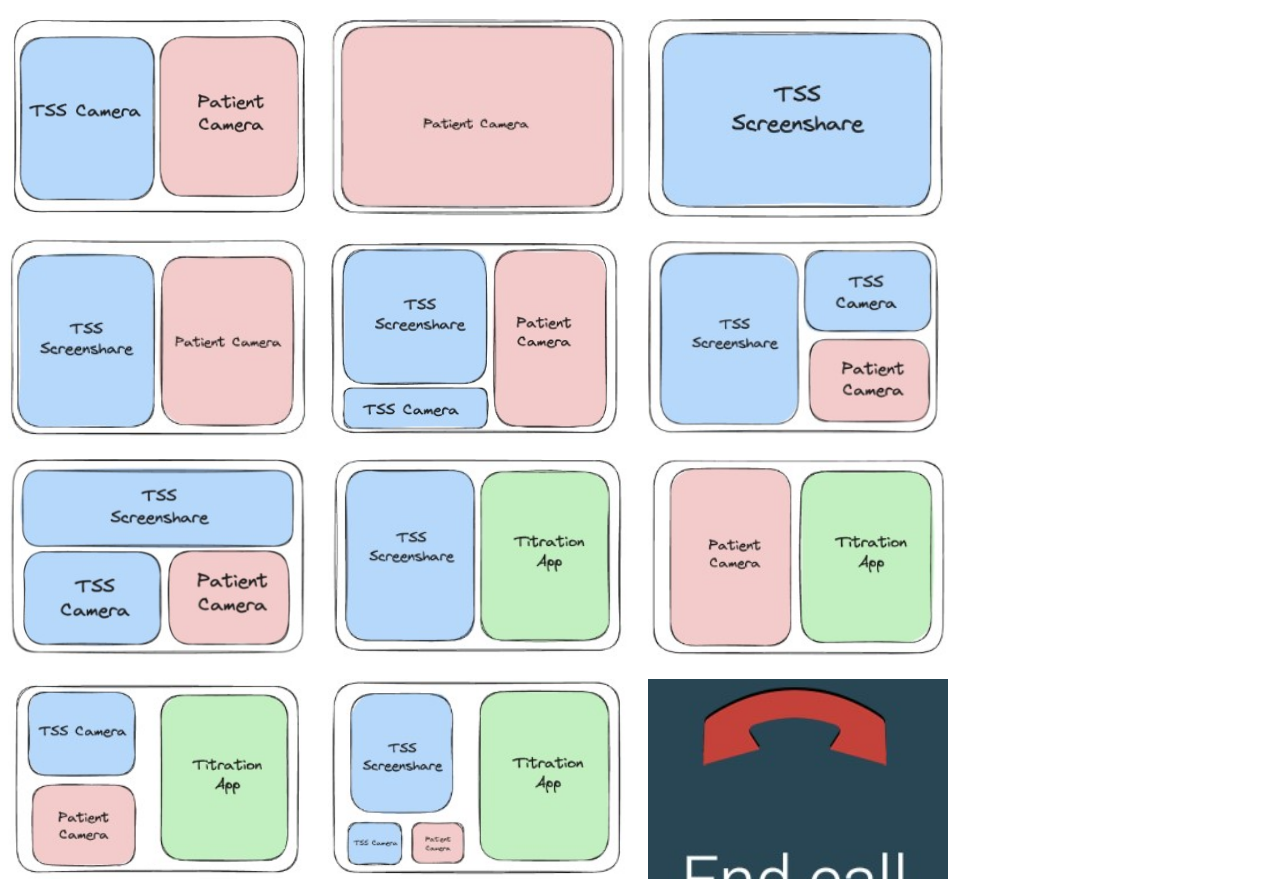
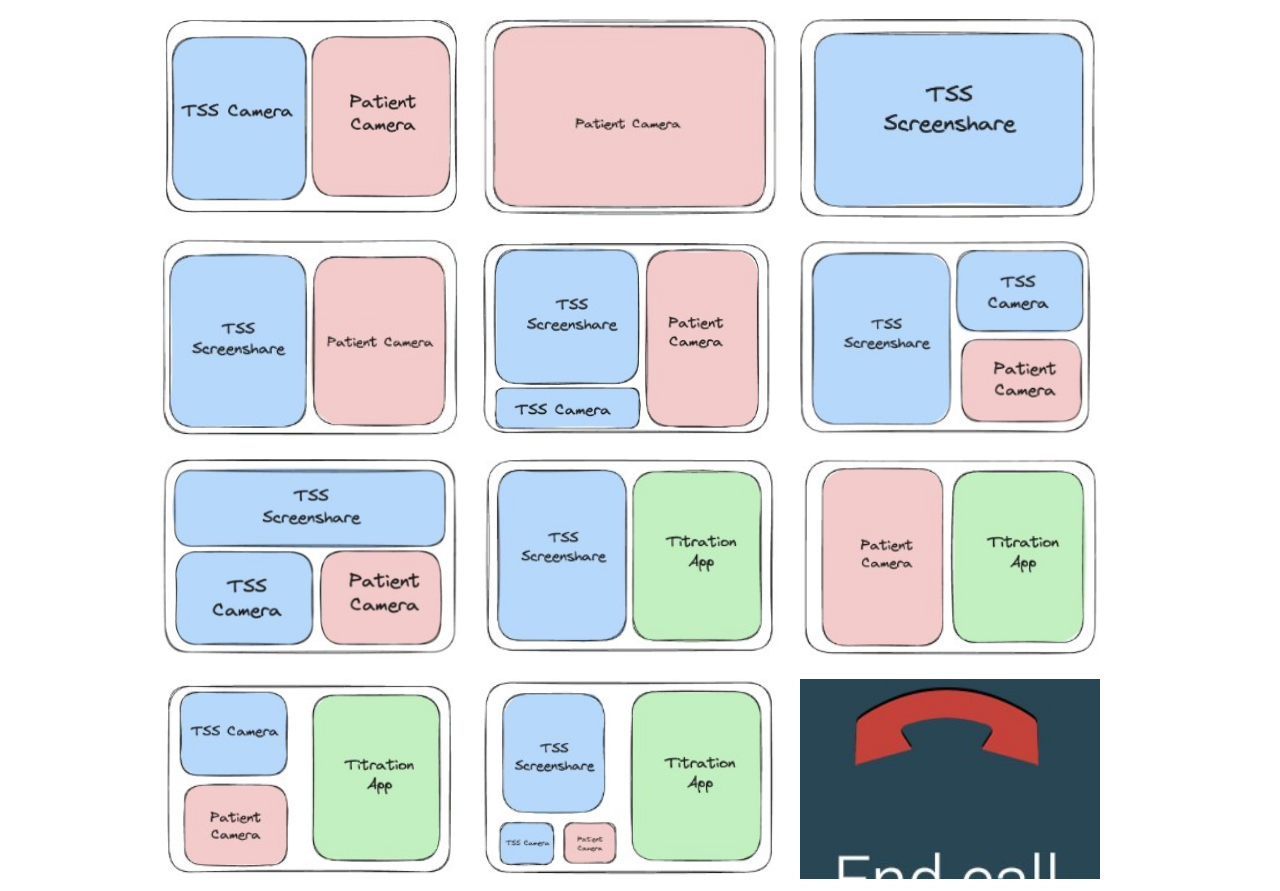
Before and after one commit to JTek2022/JTek2022.github.io, a plain HTML site: page index.html in a window 1280 px wide. Shown: the part 61-952 px from the top of the page. Drawn offline with Linux system fonts and the light colour scheme.

Commit message:
Update index.html

```diff
--- a/index.html
+++ b/index.html
@@ -3,12 +3,13 @@
 <head>
     <meta charset="UTF-8">
     <meta name="viewport" content="width=device-width, initial-scale=1.0">
-    <title>Photo Clipboard Copier</title>
+    <title>Remote Titration Layout Menu</title>
     <style>
         .photo-container {
             display: flex;
             flex-wrap: wrap;
             gap: 20px;
+            justify-content: center;
         }
         .photo {
             width: 300px;
@@ -23,31 +24,32 @@
             padding: 5px 10px;
             border-radius: 5px;
             display: none;
+            pointer-events: none;
         }
     </style>
 </head>
 <body>
     <h1>Click on a layout to copy its code to clipboard</h1>
     <div class="photo-container">
-        <img src="images/100.jpg" alt="TSS and Patient Horizontal" class="photo" data-text="/tss layout 100">
-        <img src="images/101.jpg" alt="Full Patient Camera" class="photo" data-text="/tss layout 101">
-        <img src="images/200.jpg" alt="Full Screenshare" class="photo" data-text="/tss layout 200">
+        <img src="images/100.jpg" alt="100 TSS and Patient Horizontal" class="photo" data-text="/tss layout 100">
+        <img src="images/101.jpg" alt="101 Full Patient Camera" class="photo" data-text="/tss layout 101">
+        <img src="images/200.jpg" alt="200 Full Screenshare" class="photo" data-text="/tss layout 200">
         <br>
-        <img src="images/201.jpg" alt="Screenshare and Patient Camera" class="photo" data-text="/tss layout 201">
-        <img src="images/202.jpg" alt="Screenshare, TSS Camera and Patient Camera" class="photo" data-text="/tss layout 102">
-        <img src="images/203.jpg" alt="Screenshares and both cameras" class="photo" data-text="/tss layout 203">
+        <img src="images/201.jpg" alt="201 Screenshare and Patient Camera" class="photo" data-text="/tss layout 201">
+        <img src="images/202.jpg" alt="202 Screenshare, TSS Camera and Patient Camera" class="photo" data-text="/tss layout 102">
+        <img src="images/203.jpg" alt="203 Screenshares and both cameras" class="photo" data-text="/tss layout 203">
         <br>
-        <img src="images/204.jpg" alt="Screenshare and Patient Camera" class="photo" data-text="/tss layout 204">
-        <img src="images/300.jpg" alt="Screenshare and app" class="photo" data-text="/tss layout 300">
-        <img src="images/301.jpg" alt="Camera and app" class="photo" data-text="/tss layout 301">
+        <img src="images/204.jpg" alt="204 Screenshare and Patient Camera" class="photo" data-text="/tss layout 204">
+        <img src="images/300.jpg" alt="300 Screenshare and app" class="photo" data-text="/tss layout 300">
+        <img src="images/301.jpg" alt="301 Camera and app" class="photo" data-text="/tss layout 301">
         <br>
-        <img src="images/302.jpg" alt="Cameras and App" class="photo" data-text="/tss layout 302">
-        <img src="images/303.jpg" alt="Screenshare, Cameras and App" class="photo" data-text="/tss layout 303">
-        <img src="images/end_call.jpg" alt="Camera and app" class="photo" data-text="/tss call end">
+        <img src="images/302.jpg" alt="302 Cameras and App" class="photo" data-text="/tss layout 302">
+        <img src="images/303.jpg" alt="303 Screenshare, Cameras and App" class="photo" data-text="/tss layout 303">
+        <img src="images/end_call.jpg" alt="End Call" class="photo" data-text="/tss call end">
         <br>
         <img src="images/screenshare.jpg" alt="Share screen" class="photo" data-text="/tss screenshare start">
     </div>
-    <div class="tooltip" id="tooltip">Copied to clipboard!</div>
+    <div class="tooltip" id="tooltip"></div>
 
     <script>
         const photos = document.querySelectorAll('.photo');
@@ -57,19 +59,29 @@
             photo.addEventListener('click', () => {
                 const text = photo.getAttribute('data-text');
                 navigator.clipboard.writeText(text).then(() => {
-                    showTooltip(photo);
+                    showTooltip(photo, 'Copied to clipboard!');
                 });
+            });
+
+            photo.addEventListener('mouseover', () => {
+                showTooltip(photo, photo.alt);
+            });
+
+            photo.addEventListener('mouseout', () => {
+                hideTooltip();
             });
         });
 
-        function showTooltip(element) {
+        function showTooltip(element, text) {
             const rect = element.getBoundingClientRect();
+            tooltip.textContent = text;
             tooltip.style.left = `${rect.left + rect.width / 2 - tooltip.offsetWidth / 2}px`;
             tooltip.style.top = `${rect.top - tooltip.offsetHeight - 10}px`;
             tooltip.style.display = 'block';
-            setTimeout(() => {
-                tooltip.style.display = 'none';
-            }, 2000);
+        }
+
+        function hideTooltip() {
+            tooltip.style.display = 'none';
         }
     </script>
 </body>
```
